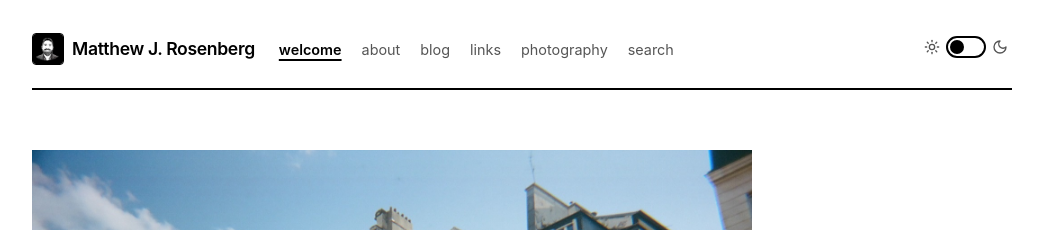
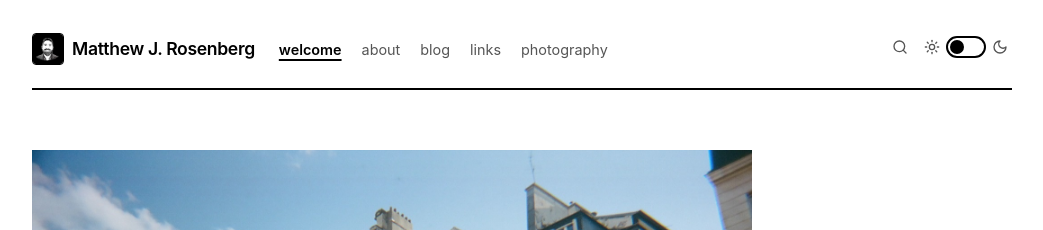
Before and after one commit to mattjrosenberg/mattjrosenberg.com, a Jekyll site: the page built from index.md, in a window 1280 px wide. Shown: the top 230 px of the page, without its empty margins (118-1161 px from the left). Built offline with Jekyll 4.4.1, drawn with Linux system fonts in a browser that asks for light colours; a script that is not in the unit is left out.

Commit message:
Replace search nav link with magnifying glass icon
Move search to a subtle icon next to the dark/light toggle.

Co-Authored-By: Claude Sonnet 4.6 <noreply@anthropic.com>

```diff
--- a/_includes/nav.html
+++ b/_includes/nav.html
@@ -12,11 +12,15 @@
     <a class="internal-link{% if page.layout == 'post' or page.url == '/blog' %} active{% endif %}" href="/blog">blog</a>
     <a class="internal-link{% if page.url == '/links' or page.layout == 'link-post' %} active{% endif %}" href="/links">links</a>
     <a class="internal-link{% if page.url contains '/photography' %} active{% endif %}" href="/photography">photography</a>
-    <a class="internal-link{% if page.url == '/search' %} active{% endif %}" href="/search">search</a>
   </div>
-  <div class="theme-toggle" id="theme-toggle" title="Toggle dark mode">
+  <div class="nav-actions">
+    <a href="/search" class="search-toggle" title="Search" aria-label="Search">
+      <svg xmlns="http://www.w3.org/2000/svg" width="16" height="16" viewBox="0 0 24 24" fill="none" stroke="currentColor" stroke-width="2" stroke-linecap="round" stroke-linejoin="round"><circle cx="11" cy="11" r="8"></circle><path d="m21 21-4.3-4.3"></path></svg>
+    </a>
+    <div class="theme-toggle" id="theme-toggle" title="Toggle dark mode">
     <svg class="icon-sun" xmlns="http://www.w3.org/2000/svg" width="18" height="18" viewBox="0 0 24 24" fill="none" stroke="currentColor" stroke-width="2" stroke-linecap="round" stroke-linejoin="round"><circle cx="12" cy="12" r="4"></circle><path d="M12 2v2"></path><path d="M12 20v2"></path><path d="m4.93 4.93 1.41 1.41"></path><path d="m17.66 17.66 1.41 1.41"></path><path d="M2 12h2"></path><path d="M20 12h2"></path><path d="m6.34 17.66-1.41 1.41"></path><path d="m19.07 4.93-1.41 1.41"></path></svg>
     <div class="toggle-track"><div class="toggle-knob"></div></div>
     <svg class="icon-moon" xmlns="http://www.w3.org/2000/svg" width="18" height="18" viewBox="0 0 24 24" fill="none" stroke="currentColor" stroke-width="2" stroke-linecap="round" stroke-linejoin="round"><path d="M12 3a6 6 0 0 0 9 9 9 9 0 1 1-9-9Z"></path></svg>
   </div>
+  </div>
 </div>
--- a/assets/css/style.css
+++ b/assets/css/style.css
@@ -270,13 +270,33 @@ nav {
   transform: rotate(-45deg);
 }
 
+/* ----- Nav Actions (search + theme toggle) ----- */
+.nav-actions {
+  display: inline-flex;
+  align-items: center;
+  gap: 8px;
+  margin-left: auto;
+}
+
+.search-toggle {
+  display: inline-flex;
+  align-items: center;
+  color: var(--toggle-icon-color);
+  padding: 4px;
+  text-decoration: none;
+}
+
+.search-toggle:hover {
+  color: var(--text-primary);
+  opacity: 1;
+}
+
 /* ----- Theme Toggle (pill switch) ----- */
 .theme-toggle {
   display: inline-flex;
   align-items: center;
   gap: 6px;
   cursor: pointer;
-  margin-left: auto;
   padding: 4px;
   user-select: none;
 }
```
